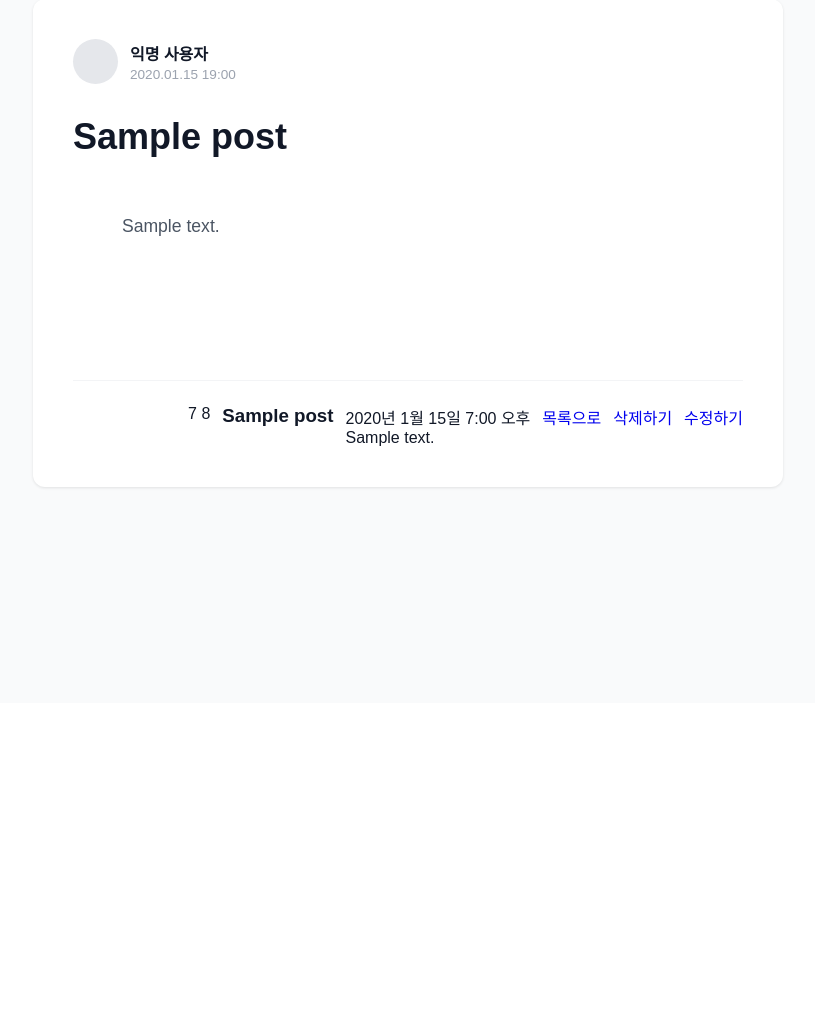
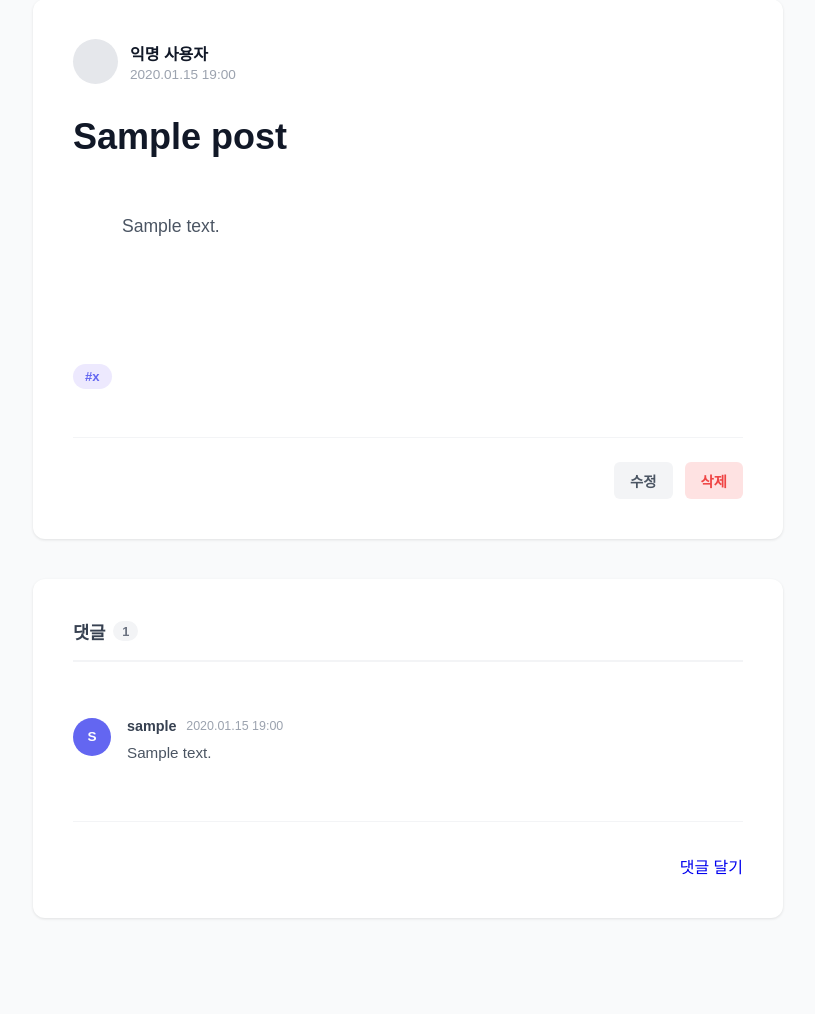
Before and after one commit to HaenaneaH/14th-TrainingSession-Back, a Django app: page /blog/post/1 in a window 1280 px wide. Shown: the part 97-1111 px from the top of the page, without its empty margins (232-1047 px from the left). Before the commit the page ends 586 px from the top, so only its background shows below. Run offline with Django 5.2, Linux system fonts and the light colour scheme; tables that the repository leaves empty hold one stand-in row (values such as "Sample post").

Commit message:
1:N & M:N 관계

```diff
--- a/blog/admin.py
+++ b/blog/admin.py
@@ -1,5 +1,7 @@
 from django.contrib import admin
-from .models import Post
+from .models import Post, Comment, Hashtag
 
 
 admin.site.register(Post)
+admin.site.register(Comment)
+admin.site.register(Hashtag)
--- a/blog/models.py
+++ b/blog/models.py
@@ -1,9 +1,36 @@
 from django.db import models
+
+
+
+class Hashtag(models.Model):
+    hashtag = models.CharField(max_length=100)
+
+    def __str__(self):
+        return self.hashtag
+
+
 
 class Post(models.Model):
     title = models.CharField(max_length=50)
     created_at = models.DateTimeField(auto_now_add=True)
     content = models.TextField(max_length=500)
+    hashtag = models.ManyToManyField(Hashtag)
 
     def __str__(self):
         return self.title
+
+    def summary(self):
+        return self.content[:100]
+
+
+class Comment(models.Model):
+    post = models.ForeignKey(Post, related_name='comments', on_delete=models.CASCADE)
+    username = models.CharField(max_length=20)
+    comment_text = models.TextField()
+    created_at = models.DateTimeField(auto_now_add=True)
+
+    def approve(self):
+        self.save()
+
+    def __str__(self):
+        return self.comment_text
--- a/blog/templates/detail.html
+++ b/blog/templates/detail.html
@@ -5,7 +5,7 @@
     <meta name="viewport" content="width=device-width, initial-scale=1.0" />
     <title>{{ post.title }} - 상세 보기</title>
     <style>
-      /* --- 스타일링 (전체 합본) --- */
+      /* --- 스타일링 --- */
       * {
         box-sizing: border-box;
         margin: 0;
@@ -100,6 +100,24 @@
         min-height: 150px;
       }
 
+      /* 해시태그 */
+      .hashtag-list {
+        display: flex;
+        flex-wrap: wrap;
+        gap: 0.5rem;
+        margin-top: 2rem;
+      }
+
+      .hashtag-item {
+        display: inline-block;
+        padding: 0.3rem 0.75rem;
+        background-color: #ede9fe;
+        color: #6366f1;
+        border-radius: 999px;
+        font-size: 0.82rem;
+        font-weight: 600;
+      }
+
       /* 하단 버튼 (수정/삭제) */
       .post-footer {
         margin-top: 3rem;
@@ -121,6 +139,138 @@
       .btn-delete { background: #fee2e2; color: #ef4444; }
 
       .btn:hover { opacity: 0.8; }
+
+      /* ── 댓글 섹션 ── */
+      .comment-section {
+        width: 100%;
+        max-width: 750px;
+        margin-top: 2.5rem;
+        background: #fff;
+        padding: 2.5rem;
+        border-radius: 12px;
+        box-shadow: 0 1px 3px rgba(0, 0, 0, 0.1);
+      }
+
+      .comment-section-title {
+        font-size: 1.1rem;
+        font-weight: 700;
+        color: #374151;
+        margin-bottom: 2rem;
+        padding-bottom: 1rem;
+        border-bottom: 2px solid #f3f4f6;
+        display: flex;
+        align-items: center;
+        gap: 0.5rem;
+      }
+
+      .comment-count-badge {
+        background-color: #f3f4f6;
+        color: #6b7280;
+        font-size: 0.8rem;
+        font-weight: 600;
+        padding: 0.15rem 0.55rem;
+        border-radius: 999px;
+      }
+
+      /* 댓글 목록 */
+      .comment-list {
+        display: flex;
+        flex-direction: column;
+        gap: 0;
+      }
+
+      .comment-item {
+        padding: 1.5rem 0;
+        border-bottom: 1px solid #f3f4f6;
+        display: flex;
+        gap: 1rem;
+        align-items: flex-start;
+      }
+
+      .comment-item:last-child {
+        border-bottom: none;
+      }
+
+      .comment-avatar {
+        width: 38px;
+        height: 38px;
+        min-width: 38px;
+        min-height: 38px;
+        background-color: #6366f1;
+        border-radius: 50%;
+        flex-shrink: 0;
+        display: flex;
+        align-items: center;
+        justify-content: center;
+        font-size: 0.85rem;
+        font-weight: 700;
+        color: #fff;
+        line-height: 1;
+        overflow: hidden;
+      }
+
+      .comment-body {
+        flex: 1;
+        min-width: 0;
+      }
+
+      .comment-meta {
+        display: flex;
+        align-items: center;
+        gap: 0.6rem;
+        margin-bottom: 0.4rem;
+      }
+
+      .comment-username {
+        font-size: 0.9rem;
+        font-weight: 700;
+        color: #374151;
+      }
+
+      .comment-date {
+        font-size: 0.78rem;
+        color: #9ca3af;
+      }
+
+      .comment-text {
+        font-size: 0.95rem;
+        color: #4b5563;
+        line-height: 1.65;
+        white-space: pre-wrap;
+        word-break: break-word;
+      }
+
+      .no-comments {
+        text-align: center;
+        padding: 2.5rem 0;
+        color: #9ca3af;
+        font-size: 0.95rem;
+      }
+
+      /* 댓글 달기 버튼 */
+      .comment-form-wrapper {
+        margin-top: 2rem;
+        padding-top: 2rem;
+        border-top: 1px solid #f3f4f6;
+        display: flex;
+        justify-content: flex-end;
+      }
+
+      .btn-add-comment {
+        display: inline-block;
+        padding: 0.6rem 1.25rem;
+        background-color: #6366f1;
+        color: #fff;
+        border-radius: 8px;
+        font-size: 0.9rem;
+        font-weight: 700;
+        transition: background-color 0.15s;
+      }
+
+      .btn-add-comment:hover {
+        background-color: #4f46e5;
+      }
+
     </style>
   </head>
   <body>
@@ -144,26 +294,51 @@
           {{ post.content }}
         </div>
 
+        <!-- 해시태그 -->
+        {% if post.hashtag.all %}
+        <div class="hashtag-list">
+          {% for hashtag in post.hashtag.all %}
+          <span class="hashtag-item">#{{ hashtag.hashtag }}</span>
+          {% endfor %}
+        </div>
+        {% endif %}
+
         <footer class="post-footer">
-
-
-7
-
-8
-<h3>{{post.title}}</h3>
-
-{{post.created_at}}
-
-<br />
-
-{{post.content}}
-
-
-          <a href="{% url 'blog:home' %}">목록으로</a>
-          <a href="{% url 'blog:delete' post.id %}">삭제하기</a>
-          <a href="{% url 'blog:update_page' post.id %}">수정하기</a>
+          <a href="{% url 'blog:update_page' post.id %}" class="btn btn-edit">수정</a>
+          <a href="{% url 'blog:delete' post.id %}" class="btn btn-delete" onclick="return confirm('진짜 삭제하실 건가요?')">삭제</a>
         </footer>
       </article>
+
+      <!-- 댓글 섹션 -->
+      <section class="comment-section">
+        <h2 class="comment-section-title">
+          댓글
+          <span class="comment-count-badge">{{ post.comments.count }}</span>
+        </h2>
+
+        <!-- 댓글 목록 -->
+        <ul class="comment-list">
+          {% for comment in post.comments.all %}
+          <li class="comment-item">
+            <div class="comment-avatar">{{ comment.username|slice:":1"|upper }}</div>
+            <div class="comment-body">
+              <div class="comment-meta">
+                <span class="comment-username">{{ comment.username }}</span>
+                <span class="comment-date">{{ comment.created_at|date:"Y.m.d H:i" }}</span>
+              </div>
+              <p class="comment-text">{{ comment.comment_text }}</p>
+            </div>
+          </li>
+          {% empty %}
+          <li class="no-comments">아직 댓글이 없어요. 첫 번째 댓글을 남겨보세요! 💬</li>
+          {% endfor %}
+        </ul>
+
+        <!-- 댓글 달기 버튼 -->
+        <div class="comment-form-wrapper">
+          <a href="{% url 'blog:add_comment' post.id %}">댓글 달기</a>
+        </div>
+      </section>
     </main>
   </body>
 </html>
--- a/blog/templates/new.html
+++ b/blog/templates/new.html
@@ -10,12 +10,13 @@
 </head>
 <body>
     {% block content %}
-    <h1>게시글 작성하기</h1>
+    <h1>Creating Blog</h1>
 
     <form action="{% url 'blog:create' %}" method="post" enctype="multipart/form-data">
 
         {% csrf_token %}
-        {{ form.as_p}}
+        {{form.as_p}}
+        해시태그 <input type="text" name="hashtags" placeholder=",로 구분">
         <button type="submit">제출</button>
 
     </form>
--- a/blog/urls.py
+++ b/blog/urls.py
@@ -10,4 +10,5 @@ urlpatterns =[
     path('delete/<int:post_id>', delete, name="delete"),
     path('update_page/<int:post_id>', update_page, name="update_page"),
     path('update_post/<int:post_id>', update_post, name="update_post"),
+    path('<int:post_id>/comment', add_comment, name="add_comment"),
 ]
--- a/blog/views.py
+++ b/blog/views.py
@@ -1,16 +1,17 @@
 from django.shortcuts import render, get_object_or_404, redirect
-from .models import Post
+from .models import Post, Hashtag
 
-from .forms import PostForm
+from .forms import PostForm, Commentform
 
 def home(request):
-    posts = Post.objects.order_by('-created_at')
-    return render(request, 'home.html', {'posts': posts})
+  posts = Post.objects.order_by('-created_at')
+  return render(request, 'home.html', {'posts': posts})
 
 
 def detail(request, post_id):
  post_detail=get_object_or_404(Post, pk=post_id)
- return render(request, 'detail.html', {'post': post_detail})
+ post_hashtag=post_detail.hashtag.all()
+ return render(request, 'detail.html', {'post': post_detail, 'hashtag': post_hashtag})
 
 def new(request):
  form=PostForm()
@@ -18,25 +19,48 @@ def new(request):
 
 
 def create(request):
-   form=PostForm(request.POST, request.FILES)
-   if form.is_vaild():
-     new_blog=form.save(commit=False)
-     new_blog.save()
-     return redirect('blog:detail', new_blog.id)
-   return redirect('blog:home')
+  form=PostForm(request.POST, request.FILES)
+  if form.is_valid():
+    new_blog=form.save(commit=False)
+    new_blog.save()
+    hashtags=request.POST['hashtags']
+    hashtag_list=hashtags.split(', ')
+
+    for tag in hashtag_list:
+      tag = tag.strip()
+      new_hashtag=Hashtag.objects.get_or_create(hashtag=tag)
+      new_blog.hashtag.add(new_hashtag[0])
+    return redirect('blog:detail', new_blog.id)
+  return redirect('blog:home')
 
 def delete(request, post_id):
- delete_blog = get_object_or_404(Post, pk=post_id)
- delete_blog.delete()
- return redirect('blog:home')
+  delete_blog = get_object_or_404(Post, pk=post_id)
+  delete_blog.delete()
+  return redirect('blog:home')
 
 def update_page(request, post_id):
   update_blog = get_object_or_404(Post, pk=post_id)
   return render(request, 'update.html', {'update_blog': update_blog})
 
 def update_post(request, post_id):
- update_blog = get_object_or_404(Post, pk=post_id)
- update_blog.title = request.POST['title']
- update_blog.content = request.POST['content']
- update_blog.save()
- return redirect('blog:home')
+  update_blog = get_object_or_404(Post, pk=post_id)
+  update_blog.title = request.POST['title']
+  update_blog.content = request.POST['content']
+  update_blog.save()
+  return redirect('blog:home')
+
+def add_comment(request, post_id):
+  blog = get_object_or_404(Post, pk=post_id)
+
+  if request.method == 'POST':
+    form = Commentform(request.POST)
+
+    if form.is_valid():
+      comment = form.save(commit=False)
+      comment.post = blog
+      comment.save()
+      return redirect('blog:detail', post_id)
+
+  else:
+    form = Commentform()
+  return render(request, 'add_comment.html', {'form':form})
```
Also changed, not shown: blog/forms.py (+7 -1 lines), blog/templates/add_comment.html (added, +8 -0 lines), blog/migrations/0003_comment.py (added), blog/migrations/0004_hashtag_post_hashtag.py (added), blog/migrations/0005_rename_hashtag_hashtag_hashtag.py (added).
